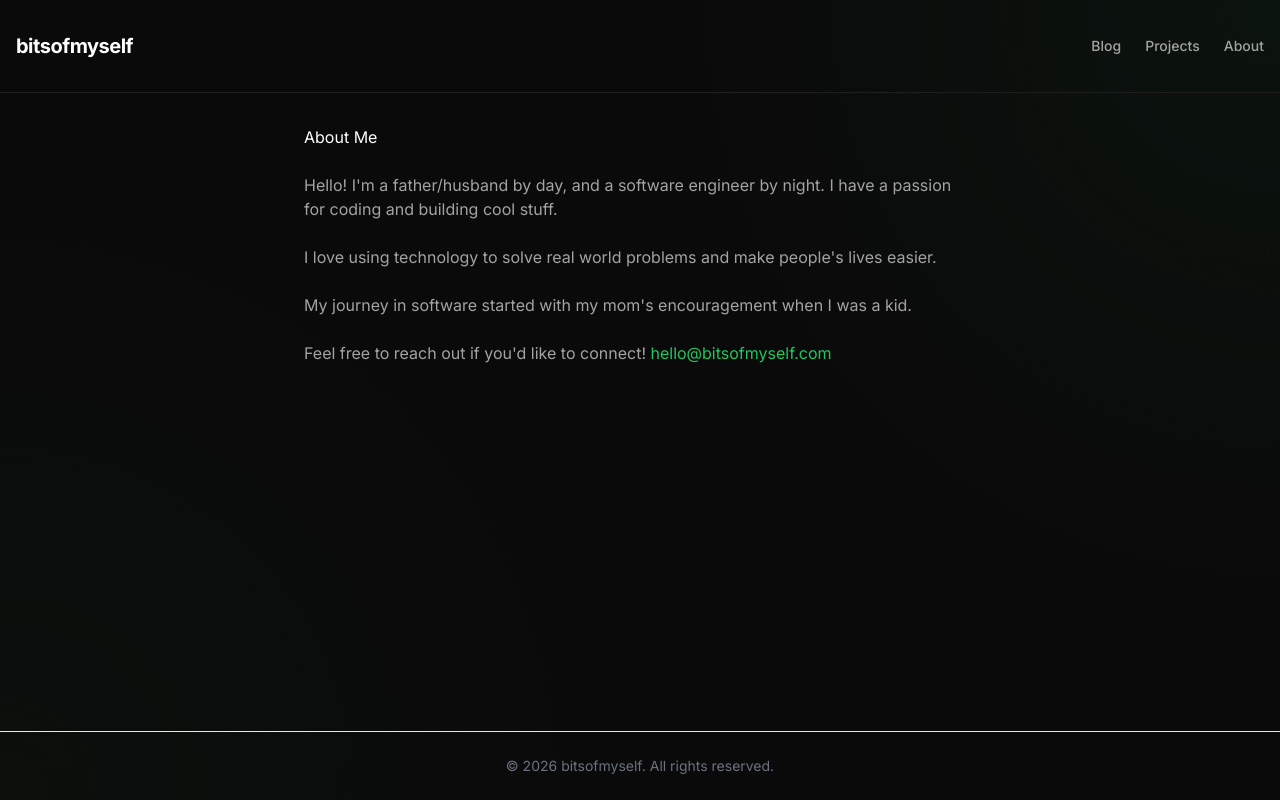
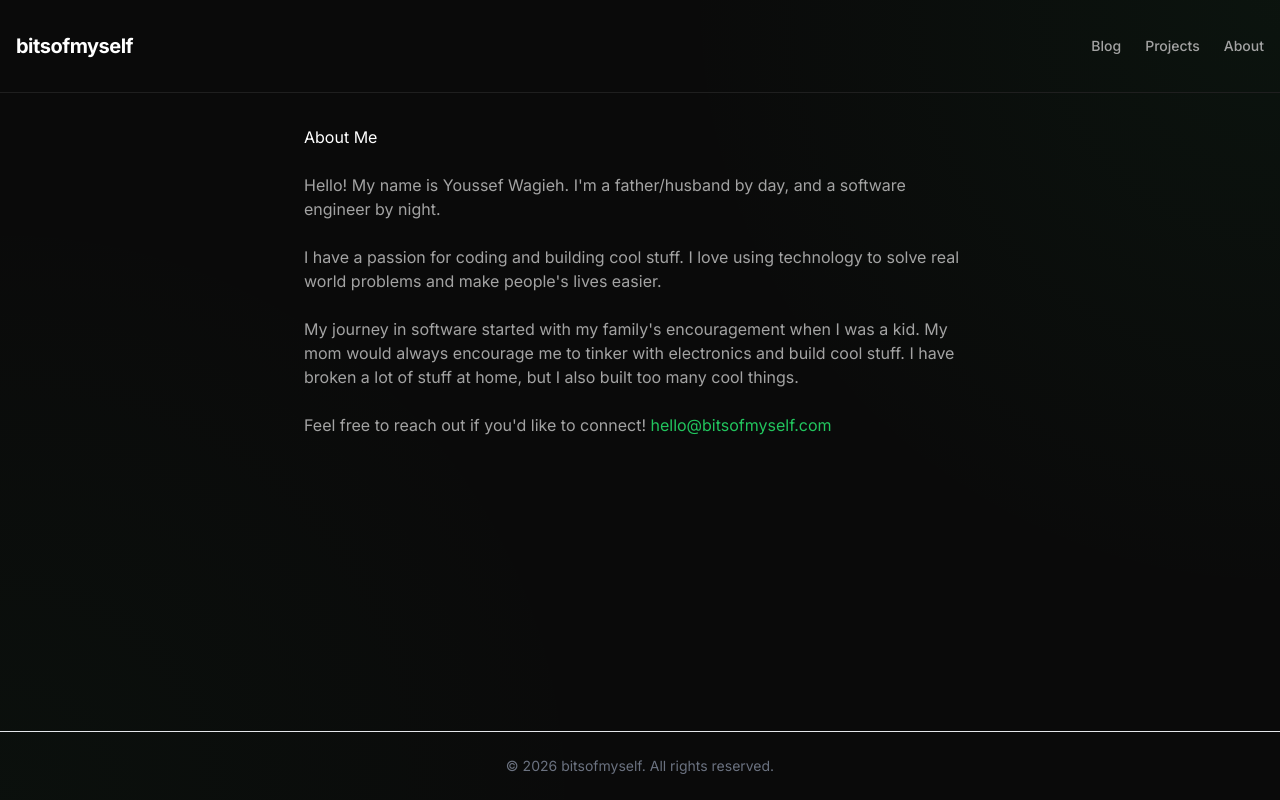
Before and after one commit to joeyoggie/bitsofmyself, a Next.js app: page /about in a window 1280 px wide. Built offline with nearby package versions, Linux system fonts and the light colour scheme.

Commit message:
feat: update about page content with author's name and expanded personal story.

```diff
--- a/src/app/about/page.tsx
+++ b/src/app/about/page.tsx
@@ -3,13 +3,13 @@ export default function AboutPage() {
         <div className="max-w-2xl mx-auto prose prose-invert prose-brand space-y-6">
             <h1 className="text-white">About Me</h1>
             <p className="text-dark-muted">
-                Hello! I'm a father/husband by day, and a software engineer by night. I have a passion for coding and building cool stuff.
+                Hello! My name is Youssef Wagieh. I'm a father/husband by day, and a software engineer by night.
             </p>
             <p className="text-dark-muted">
-                I love using technology to solve real world problems and make people's lives easier.
+                I have a passion for coding and building cool stuff. I love using technology to solve real world problems and make people's lives easier.
             </p>
             <p className="text-dark-muted">
-                My journey in software started with my mom's encouragement when I was a kid.
+                My journey in software started with my family's encouragement when I was a kid. My mom would always encourage me to tinker with electronics and build cool stuff. I have broken a lot of stuff at home, but I also built too many cool things.
             </p>
             <p className="text-dark-muted">
                 Feel free to reach out if you'd like to connect! <a href="mailto:hello@bitsofmyself.com" className="text-brand-500 hover:text-brand-400 transition-colors">hello@bitsofmyself.com</a>
```
